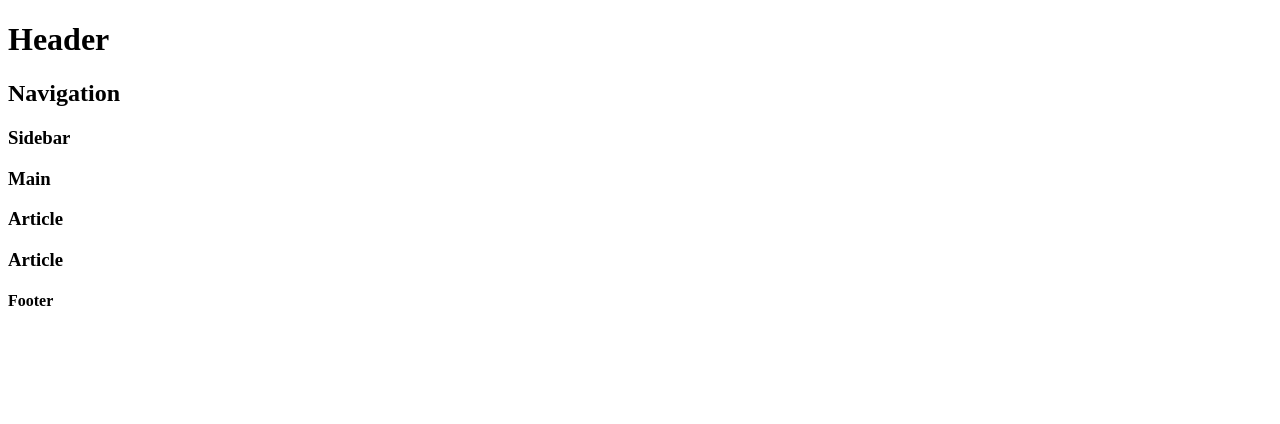
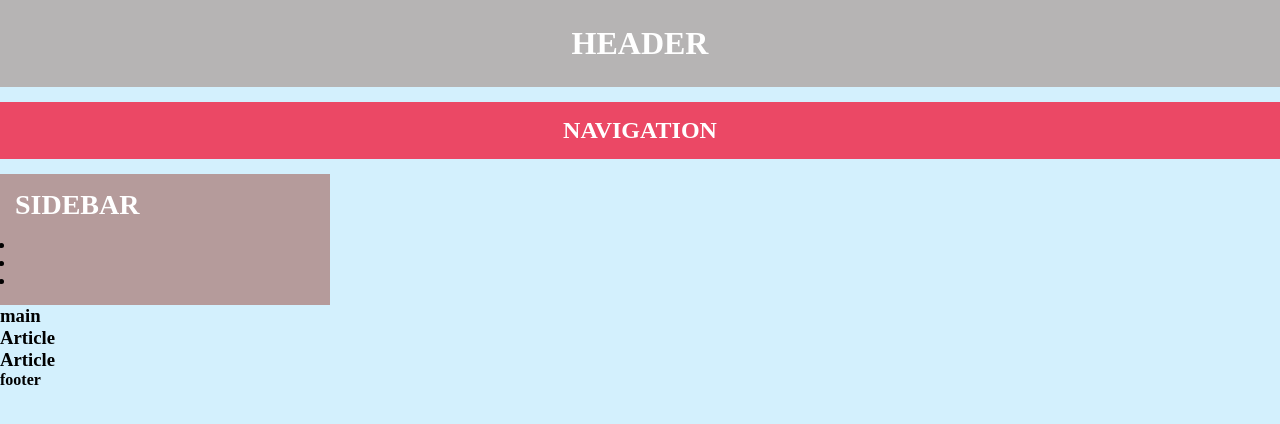
Before and after one commit to AnastasiaSneshko/Test_Html, a plain HTML site: page index.html in a window 1280 px wide. Drawn offline with Linux system fonts and the light colour scheme; files that its build step writes are made by us from their sources.

Commit message:
added file

```diff
--- a/index.html
+++ b/index.html
@@ -5,19 +5,32 @@
 	 <title>My project</title>
 	 <meta name="description" content="My test desc" />
    <meta name="keywords" content="test, desc, html" />
-   <link type="text/css" rel="stylesheet" media="all" href="test_git/style.css" />
+   <link type="text/css" rel="stylesheet" href="style.css" />
   </head>
   <body>
-   <header><h1>Header</h1></header>
-   <nav><h2>Navigation</h2></nav>
-   <div>
-     <aside><h3>Sidebar</h3></aside>
+   <header class="header">
+     <h1 class="title">header</h1>
+   </header>
+   <nav class="nav">
+     <h2 class="title">navigation</h2>
+   </nav>
+   <div class="container">
+     <aside class="sidebar">
+       <div class="head">
+         <h3 class="title">sidebar</h3>
+       </div>
+       <ul>
+         <li><a href="#"></a></li>
+         <li><a href="#"></a></li>
+         <li><a href="#"></a></li>
+       </ul>
+     </aside>
      <main>
-       <h3>Main</h3>
+       <h3>main</h3>
        <article><h3>Article</h3></article>
        <article><h3>Article</h3></article>
      </main>
    </div>
-   <footer><h4>Footer</h4></footer>
+   <footer><h4>footer</h4></footer>
   </body>
 </html>
--- a/style.css
+++ b/style.css
@@ -0,0 +1,56 @@
+*{
+  margin: 0;
+  padding: 0;
+}
+
+a{
+  text-decoration: none;
+}
+
+button {
+  border: none;
+  background-color: transparent;
+}
+
+header,footer,aside,main,nav {
+  display: block;
+}
+
+body {
+  background-color: #d3f0fd;
+}
+
+.header {
+  background-color: #b6b4b4;
+  padding: 25px;
+  text-align: center;
+  margin-bottom: 15px;
+}
+
+.title {
+  color: #ffffff;
+  text-transform: uppercase;
+}
+
+.nav {background-color:#eb4865;
+  padding: 15px 25px;
+  text-align: center;
+  margin-bottom: 15px;
+}
+
+.container {
+}
+
+.sidebar {
+  padding: 15px;
+  width: 300px;
+  background-color: #b59b9b;
+}
+
+.sidebar .head {
+  margin-bottom: 15px;
+}
+
+.sidebar .title {
+  font-size: 28px;
+}
```
